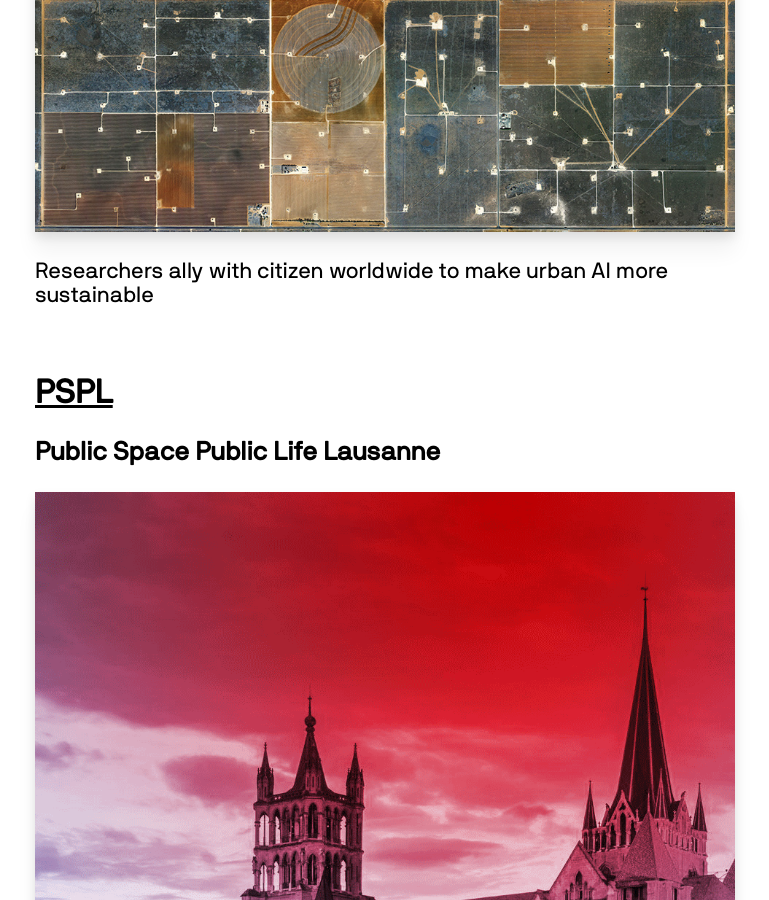
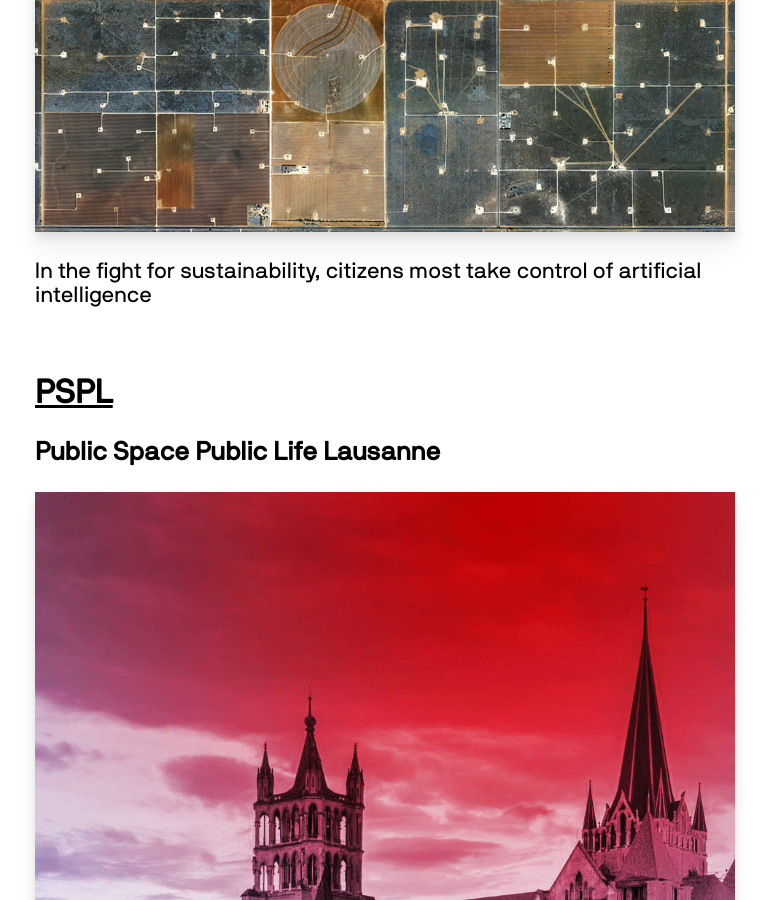
Before and after one commit to sjinko/sjinko.github.io, a Jekyll site: the page built from projects.html, in a window 1280 px wide and 900 px high, scrolled down 1635 px. Shown: the whole window, without its empty margins (255-1024 px from the left). Built offline with Jekyll 4.4.1, drawn with Linux system fonts in a browser that asks for light colours; some of the changed text lies outside the part shown.

```diff
--- a/_projects/pegasus.md
+++ b/_projects/pegasus.md
@@ -7,5 +7,5 @@ partners:
 featured_img: /assets/images/google_earth-image-round_fields.jpg
 img_credit: Google Earth, 2015. Public Domain
 img_link: https://www.vice.com/en_us/article/jmv4ng/beef-and-oil-0003456-v19n12
-alt: Researchers ally with citizen worldwide to make urban AI more sustainable
+alt: In the fight for sustainability, citizens most take control of artificial intelligence
 ---
```
Also changed, not shown: _projects/seeds.md (+4 -2 lines), assets/images/sannikova-photo-children_playing_basketball.jpg (added).
